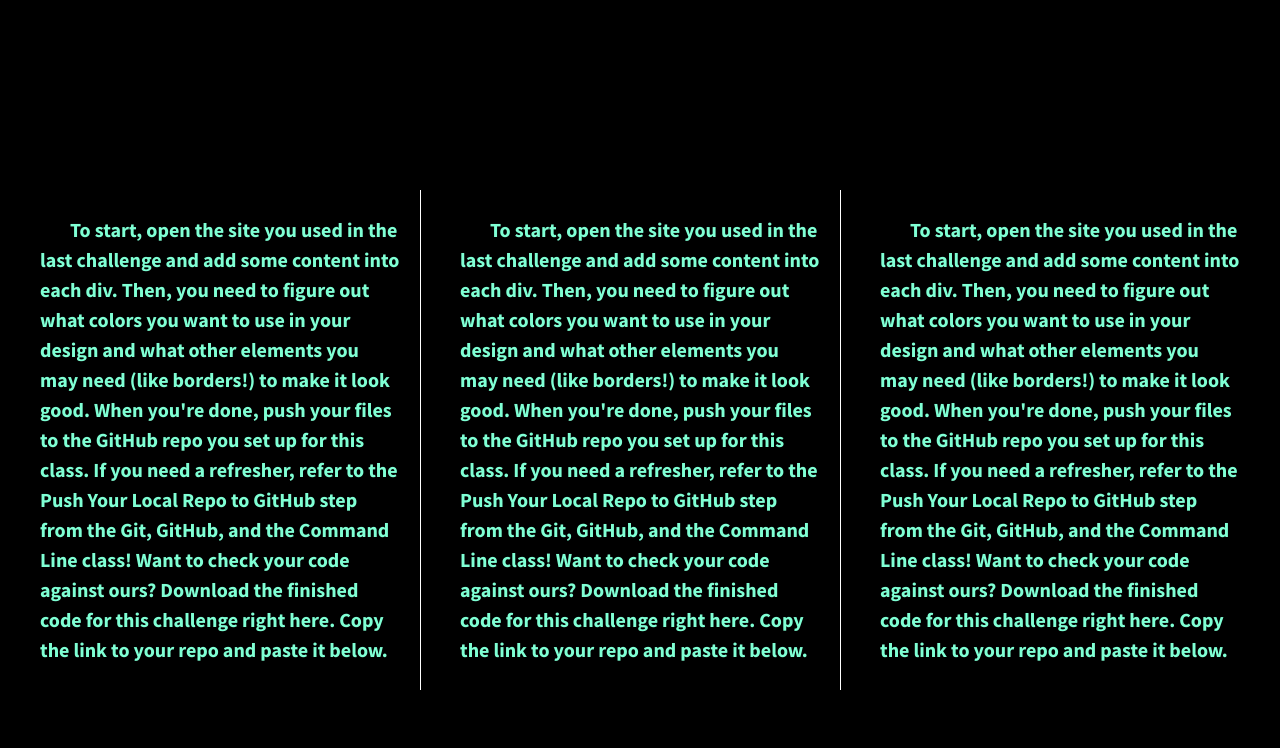
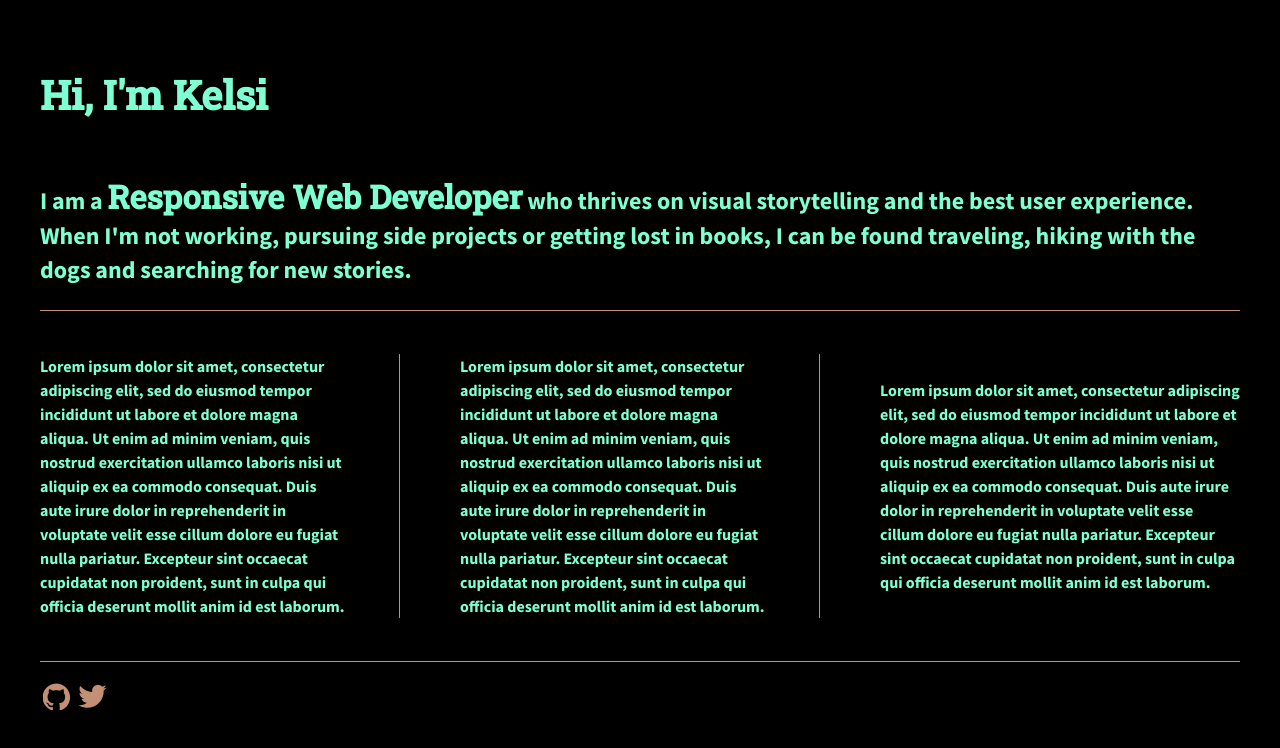
Before and after one commit to kharris05/divs-flexbox-starter, a plain HTML site: page index.html in a window 1280 px wide. Drawn offline with nearby package versions, Linux system fonts and the light colour scheme.

Commit message:
customized

```diff
--- a/css/main.css
+++ b/css/main.css
@@ -115,28 +115,53 @@ body {
   justify-content: space-between;
   align-items: center;
   font-weight: 700;
-  height: 100%;
+  color: aquamarine;
+  flex-flow: row wrap;
+}
+header, footer, main {
+    display: flex;
+    justify-content: flex-start;
+    align-items: center;
+    width: 100%;
+}
 
+header h1 {
+    font-size: 2em;
+    font-family: 'Roboto Slab', serif;
+}
+
+main {
+    border-bottom: 1px #c49075 solid;
+    font-size: 1.2em;
+}
+
+main span {
+    font-family: 'Roboto Slab', serif;
+    font-size: 1.35em;
+}
+footer {
+    border-top: 1px #c49075 solid;
+}
+
+footer img {
+    padding-top: 20px;
 }
 
 .div-1, .div-2, .div-3 {
   /*give the divs a width of 30%, add display:flex, set justify-content and align-items to center*/
-  color: aquamarine;
   line-height: 1.5em;
-  font-size: 1em;
-  height: 500px;
+  font-size: .8em;
+  height: 350px;
   width: 30%;
   display: flex;
   justify-content: center;
   align-items: center;
-  text-indent: 1.5em;
 }
 
-.div-1, .div-2 {
-    border-right: 1px white solid;
-    padding-right: 20px
+.div-1 p, .div-2 p {
+    border-right: 1px #c49075 solid;
+    padding-right: 50px;
 }
-
 
 /* ==========================================================================
    Helper classes
--- a/index.html
+++ b/index.html
@@ -13,8 +13,8 @@
         <link rel="stylesheet" href="css/normalize.css">
         <link rel="stylesheet" href="css/main.css">
         <script src="js/vendor/modernizr-2.8.3.min.js"></script>
-        <link href='http://fonts.googleapis.com/css?family=Lora:700' rel='stylesheet' type='text/css'>
-        <link href='http://fonts.googleapis.com/css?family=Source+Sans+Pro:400,700' rel='stylesheet' type='text/css'>
+        <link href="https://fonts.googleapis.com/css?family=Lora|Source+Sans+Pro:400,700" rel="stylesheet">
+        <link href="https://fonts.googleapis.com/css?family=Lato:400,700,900|Roboto+Slab:400,500&display=swap" rel="stylesheet">
     </head>
     <body>
         <!--[if lt IE 8]>
@@ -22,27 +22,27 @@
         <![endif]-->
 
         <section class="wrapper">
+            <header>
+                <h1>Hi, I'm Kelsi</h1>
+            </header>
+            <main>
+                <p>I am a <span>Responsive Web Developer</span> who thrives on visual storytelling and the best user experience.
+                    When I'm not working, pursuing side projects or getting lost in books, I can be found traveling, hiking with the dogs and
+                    searching for new stories.</p>
+            </main>
             <div class="div-1">
-                <p>To start, open the site you used in the last challenge and add some content into each div.
-                    Then, you need to figure out what colors you want to use in your design and what other elements you may need (like borders!) to make it look good.
-                    When you're done, push your files to the GitHub repo you set up for this class. If you need a refresher, refer to the Push Your Local Repo to GitHub step from the Git, GitHub, and the Command Line class!
-                    Want to check your code against ours? Download the finished code for this challenge right here.
-                    Copy the link to your repo and paste it below.</p>
+                <p>Lorem ipsum dolor sit amet, consectetur adipiscing elit, sed do eiusmod tempor incididunt ut labore et dolore magna aliqua. Ut enim ad minim veniam, quis nostrud exercitation ullamco laboris nisi ut aliquip ex ea commodo consequat. Duis aute irure dolor in reprehenderit in voluptate velit esse cillum dolore eu fugiat nulla pariatur. Excepteur sint occaecat cupidatat non proident, sunt in culpa qui officia deserunt mollit anim id est laborum.</p>
             </div>
             <div class="div-2">
-                <p>To start, open the site you used in the last challenge and add some content into each div.
-                    Then, you need to figure out what colors you want to use in your design and what other elements you may need (like borders!) to make it look good.
-                    When you're done, push your files to the GitHub repo you set up for this class. If you need a refresher, refer to the Push Your Local Repo to GitHub step from the Git, GitHub, and the Command Line class!
-                    Want to check your code against ours? Download the finished code for this challenge right here.
-                    Copy the link to your repo and paste it below.</p>
+                <p>Lorem ipsum dolor sit amet, consectetur adipiscing elit, sed do eiusmod tempor incididunt ut labore et dolore magna aliqua. Ut enim ad minim veniam, quis nostrud exercitation ullamco laboris nisi ut aliquip ex ea commodo consequat. Duis aute irure dolor in reprehenderit in voluptate velit esse cillum dolore eu fugiat nulla pariatur. Excepteur sint occaecat cupidatat non proident, sunt in culpa qui officia deserunt mollit anim id est laborum.</p>
             </div>
             <div class="div-3">
-                <p>To start, open the site you used in the last challenge and add some content into each div.
-                    Then, you need to figure out what colors you want to use in your design and what other elements you may need (like borders!) to make it look good.
-                    When you're done, push your files to the GitHub repo you set up for this class. If you need a refresher, refer to the Push Your Local Repo to GitHub step from the Git, GitHub, and the Command Line class!
-                    Want to check your code against ours? Download the finished code for this challenge right here.
-                    Copy the link to your repo and paste it below.</p>
+                <p>Lorem ipsum dolor sit amet, consectetur adipiscing elit, sed do eiusmod tempor incididunt ut labore et dolore magna aliqua. Ut enim ad minim veniam, quis nostrud exercitation ullamco laboris nisi ut aliquip ex ea commodo consequat. Duis aute irure dolor in reprehenderit in voluptate velit esse cillum dolore eu fugiat nulla pariatur. Excepteur sint occaecat cupidatat non proident, sunt in culpa qui officia deserunt mollit anim id est laborum.</p>
             </div>
+            <footer>
+                <img src="img/icon-github.png">
+                <img src="img/icon-twitter.png">
+            </footer>
         </section>
 
         <script src="https://ajax.googleapis.com/ajax/libs/jquery/1.11.3/jquery.min.js"></script>
```
Also changed, not shown: img/github.png (added), img/icon-github.png (added), img/icon-twitter.png (added).
